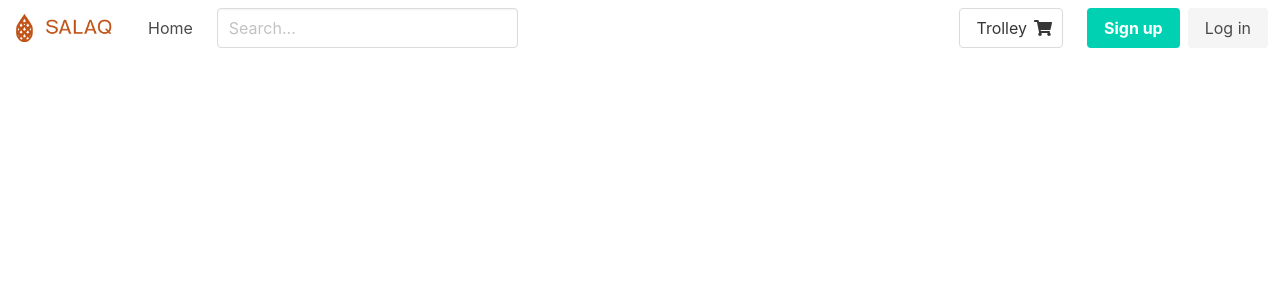
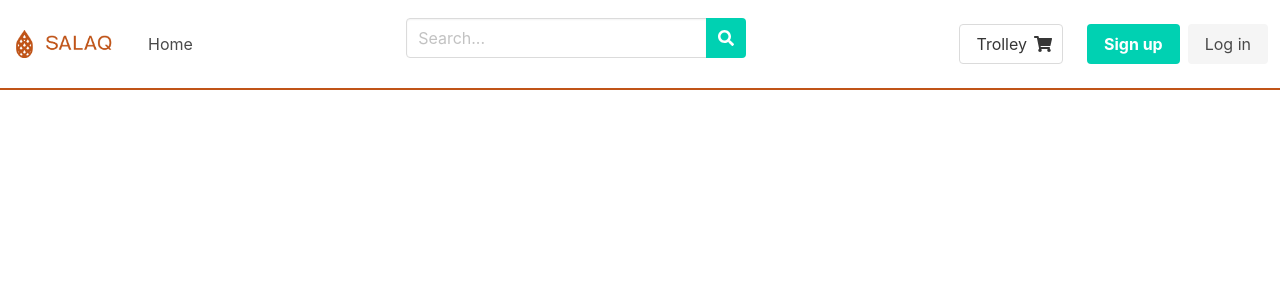
Before and after one commit to cikadev/salaq, a Flask app: page / in a window 1280 px wide. Shown: the top 300 px of the page. Run offline with Flask 2, Linux system fonts and the light colour scheme; data that the repository does not hold is empty.

Commit message:
navbar margin and styling

```diff
--- a/src/templates/layout.html
+++ b/src/templates/layout.html
@@ -5,6 +5,11 @@
     <script type="text/javascript" src="/static/vendor/jquery-3.4.1.min.js"></script>
     <meta name="viewport" content="width=device-width, initial-scale=1">
     <title>{{ title }}</title>
+    <style>
+        nav{
+            padding:10px 0px;
+        }
+    </style>
 </head>
 <body>
     {% include "navbar.html" %}
--- a/src/templates/navbar.html
+++ b/src/templates/navbar.html
@@ -1,4 +1,4 @@
-<nav class="navbar" role="navigation" aria-label="main navigation">
+<nav style="border-bottom:2px solid #c05418" class="navbar" role="navigation" aria-label="main navigation">
     <div class="navbar-brand">
       <a class="navbar-item" href="/">
         <img src="/static/img/logo.png" width="112" height="28">
@@ -17,14 +17,19 @@
           Home
         </a>
 
-        <div class="navbar-item field">
-          <p class="control has-icons-right">
+        </div>
+        <div class="navbar-item field has-addons">
+          <p style="width:100%;" class="control has-icons-right">
             <input class="input" type="search" placeholder="Search...">
-            <span class="icon is-small is-right">
-              <icon />
-            </span>
           </p>
-        </div>
+          <p class="control">
+
+          <button type="submit" class="button is-primary">
+             <span class="icon is-small is-right">
+               <i class="fas fa-search"></i>
+             </span>
+           </button>
+          </p>
 
 <!--        <div class="navbar-item has-dropdown is-hoverable">-->
 <!--          <a class="navbar-link">-->
```
